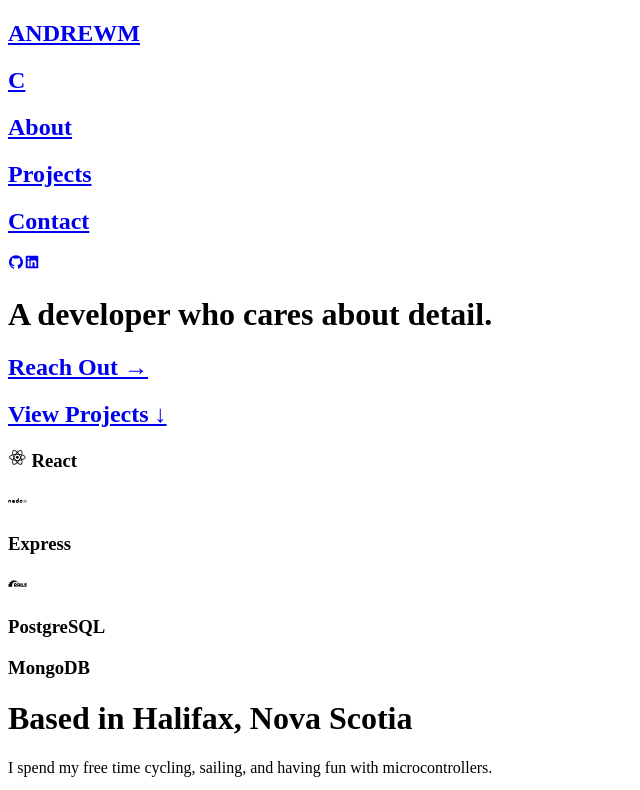
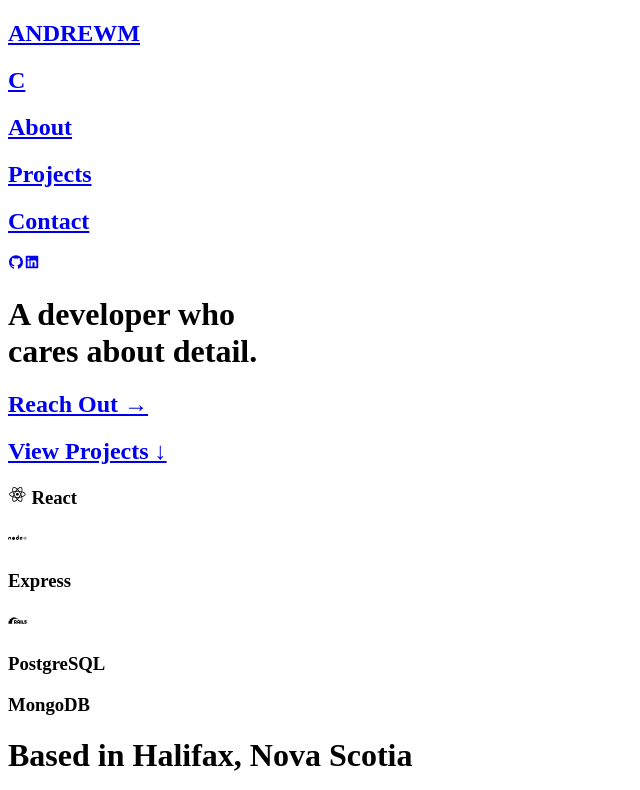
Before and after one commit to andrewlpmcneill/portfolio, a Gatsby site: page / in a window 1280 px wide. Shown: the top 790 px of the page, without its empty margins (0-640 px from the left). Built offline with nearby package versions, Linux system fonts and the light colour scheme; Gatsby itself is replaced by a stand-in of ours.

Commit message:
edits h1

```diff
--- a/src/components/Header.jsx
+++ b/src/components/Header.jsx
@@ -6,7 +6,7 @@
 
     <header>
       <h1 className='title'>
-        A developer who cares about detail.
+        A developer who <br /><span className='title-coloured'>cares about detail.</span>
       </h1>
       <div className='links'>
         <a className='link link-reach' href='/contact'>
```
